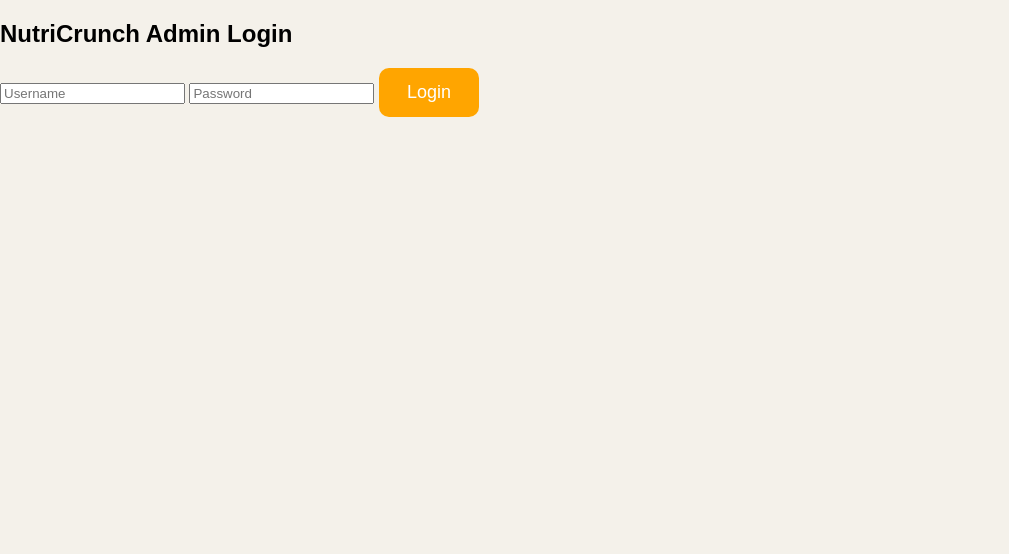
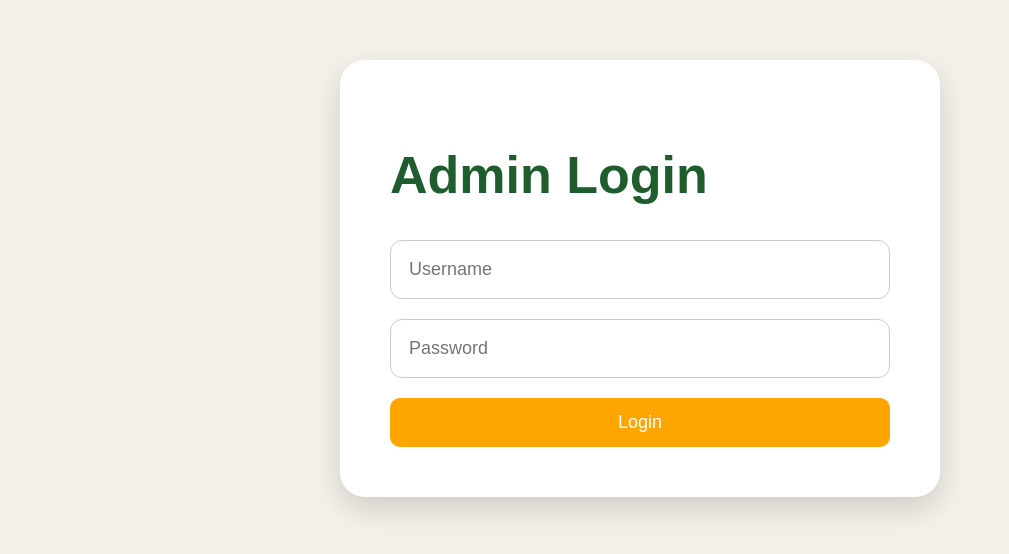
Before and after one commit to Teju-B2003/NutriCrunch, a Flask app: page /admin in a window 1280 px wide. Shown: the top 554 px of the page, without its empty margins (0-1009 px from the left). Run offline with Flask 3, Linux system fonts and the light colour scheme.

Commit message:
Update admin_login.html

```diff
--- a/templates/admin_login.html
+++ b/templates/admin_login.html
@@ -1,19 +1,17 @@
 <!DOCTYPE html>
-<html lang="en">
+<html>
 <head>
-    <meta charset="UTF-8">
-    <meta name="viewport" content="width=device-width, initial-scale=1.0">
     <title>Admin Login</title>
     <link rel="stylesheet" href="{{ url_for('static', filename='css/style.css') }}">
 </head>
 <body>
 
-<div class="login-box">
-    <h2>NutriCrunch Admin Login</h2>
+<div class="checkout-container" style="max-width:500px;">
+    <h1>Admin Login</h1>
 
-    <form method="POST">
-        <input type="text" name="username" placeholder="Username" required>
-        <input type="password" name="password" placeholder="Password" required>
+    <form method="POST" class="checkout-form">
+        <input name="username" placeholder="Username" required>
+        <input name="password" type="password" placeholder="Password" required>
         <button type="submit">Login</button>
     </form>
 </div>
```
